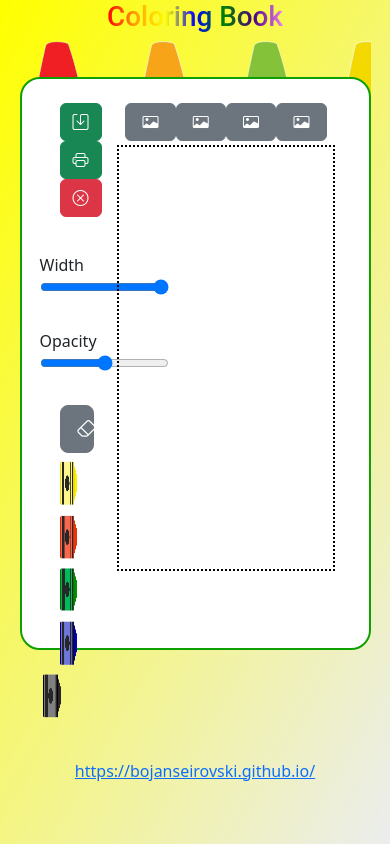
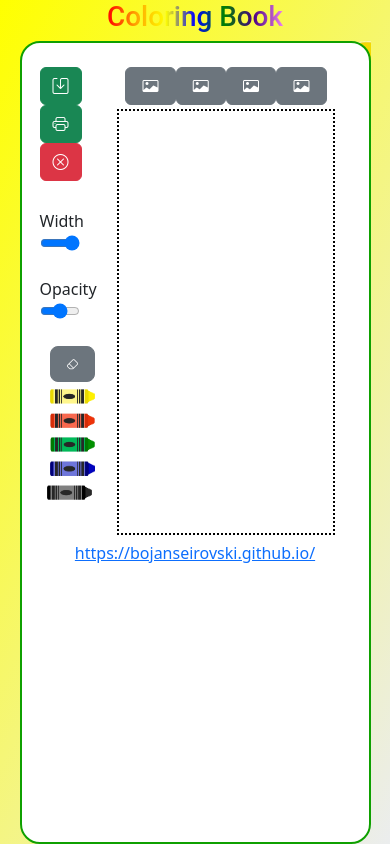
Before and after one commit to bojanseirovski/bojanseirovski.github.io, a React (Create React App) app: page / in a window 390 px wide. Built offline with nearby package versions, Linux system fonts and the light colour scheme.

Commit message:
tablet drawing fix

```diff
--- a/public/index.html
+++ b/public/index.html
@@ -5,25 +5,9 @@
     <link rel="icon" href="%PUBLIC_URL%/favicon.ico" />
     <meta name="viewport" content="width=device-width, initial-scale=1.0" />
     <meta name="theme-color" content="#000000" />
-    <meta
-      name="description"
-      content="Web site created using create-react-app"
-    />
+    <meta name="description" content="Coloring" />
     <link rel="apple-touch-icon" href="%PUBLIC_URL%/crayons.png" />
-    <!--
-      manifest.json provides metadata used when your web app is installed on a
-      user's mobile device or desktop. See https://developers.google.com/web/fundamentals/web-app-manifest/
-    -->
     <link rel="manifest" href="%PUBLIC_URL%/manifest.json" />
-    <!--
-      Notice the use of %PUBLIC_URL% in the tags above.
-      It will be replaced with the URL of the `public` folder during the build.
-      Only files inside the `public` folder can be referenced from the HTML.
-
-      Unlike "/favicon.ico" or "favicon.ico", "%PUBLIC_URL%/favicon.ico" will
-      work correctly both with client-side routing and a non-root public URL.
-      Learn how to configure a non-root public URL by running `npm run build`.
-    -->
     <title>Coloring</title>
   </head>
   <body>
--- a/src/App.css
+++ b/src/App.css
@@ -24,14 +24,14 @@ h1 {
 
 .draw-area-background{
 	width: 90%;
-	height: 85%;
+	height: 100%;
 	background-color: transparent;
 	background-image: url("http://localhost:3000/crayons.png");
 	background-repeat: no-repeat;
 }
 .draw-area {
 	margin-top: 10%;
-	height: 80%;
+	/* height: 88%; */
 	border: 2px solid #0FA000;
 	border-radius: 20px;
 	position: relative;
@@ -50,29 +50,27 @@ div.toolbox{
 	padding-left: 30px;
 }
 
-div.toolbox .buttons{
-	padding-left: 20px;
-}
-
 .colorPaletteLabel {
 	font-weight: 800;
 }
 
 img.color{
-	width: 88%;
-	height: 45px;
+	width: 80%;
+	height: 25px;
 	margin-left: 20px;
 	cursor: pointer;
+	margin-top: 5%;
 }
 
 img.color[data-color=black]{
-	margin-left: 20%;
+	margin-left: 40%;
 }
 
 button.btn.color{
 	width: 88%;
 	margin-left: 20px;
 	cursor: pointer;
+	margin-top: 5%;
 }
 
 .paletteContainer .brushWidth,
@@ -91,3 +89,31 @@ canvas#canvasDraw.draw{
 	cursor: crosshair;
 	border: 2px dotted #000000;
 }
+
+@media only screen and (max-width: 1200px)
+{
+	.draw-area {
+		margin-top: 0px;
+		height: 100%!important;
+		position: relative;
+	}
+	img.color
+	{
+		width: 45px;
+		height: 15px;
+		margin-left: 10px;
+		cursor: pointer;
+	}
+	button.btn.color
+	{
+		font-size: 12px;
+		width: 45px;
+		margin-left: 10px;
+		cursor: pointer;
+	}
+
+	.paletteContainer input
+	{
+		width: 40px;
+	}
+}
--- a/src/App.tsx
+++ b/src/App.tsx
@@ -26,9 +26,6 @@ function App() {
               />
           </div>
         </div>
-        <footer>
-            <a href="https://bojanseirovski.github.io/">https://bojanseirovski.github.io/</a>
-        </footer>
     </div>
   );
 }
--- a/src/components/Canvas.tsx
+++ b/src/components/Canvas.tsx
@@ -42,13 +42,16 @@ const Canvas:React.FunctionComponent<CanvasProps> = (props) => {
 
         function handleResize() {
             let cCanvas = document.getElementById('canvasDraw');
-            cCanvas.width = window.innerWidth*0.55;
-            cCanvas.height =  window.innerHeight*0.55;
+            cCanvas.width = window.innerWidth * 0.55;
+            cCanvas.height = window.innerHeight * 0.55;
             let cntx = cCanvas?.getContext("2d");
             cntx.lineWidth = lineWidth;
-          }
+        }
 
-          window.addEventListener('resize', handleResize);
+        function preventDefaultTouch(e:any) {
+            e.preventDefault();
+        }
+        window.addEventListener('resize', handleResize);
     }, [lineColor, lineOpacity, lineWidth]);
 
 
@@ -92,14 +95,26 @@ const Canvas:React.FunctionComponent<CanvasProps> = (props) => {
         ctxRef.current?.stroke();
     };
 
+    const startDrawingTouch = (e:any) => {
+        let offsetX = e.touches[0].pageX - canvasRef.current.getBoundingClientRect().left;
+        let offsetY = e.touches[0].pageY - canvasRef.current.getBoundingClientRect().top;
+        ctxRef.current?.beginPath();
+        ctxRef.current?.moveTo(
+            offsetX,
+            offsetY
+        );
+        setIsDrawing(true);
+    };
+
     const drawTouch = (e:any) => {
         if (!isDrawing) {
             return;
         }
-        console.log(e);
+        let offsetX = e.touches[0].pageX - canvasRef.current.getBoundingClientRect().left;
+        let offsetY = e.touches[0].pageY - canvasRef.current.getBoundingClientRect().top;
         ctxRef.current?.lineTo(
-            e.nativeEvent.offsetX,
-            e.nativeEvent.offsetY
+            offsetX,
+            offsetY
         );
         ctxRef.current?.stroke();
     };
@@ -113,7 +128,7 @@ const Canvas:React.FunctionComponent<CanvasProps> = (props) => {
     const updateColorFromPalette = (e:any) => {
         resetColors();
         selectedColor = e.target.getAttribute("data-color");
-        e.target.style.marginLeft = "20%";
+        e.target.style.marginLeft = "40%";
         setLineColor(selectedColor);
     }
 
@@ -190,7 +205,7 @@ const Canvas:React.FunctionComponent<CanvasProps> = (props) => {
                         </div> */}
                     </div>
                     <div className="row paletteContainer mt-4">
-                        <div className="col-12 mt-2 brushWidth">
+                        <div className="col-12 brushWidth">
                             <label>Width</label>
                             <input
                                 type="range"
@@ -200,7 +215,7 @@ const Canvas:React.FunctionComponent<CanvasProps> = (props) => {
                                 onChange={updateLineWidth}
                             />
                         </div>
-                        <div className="col-12 mt-2 opacity">
+                        <div className="col-12 opacity">
                             <label>Opacity</label>
                             <input
                                 type="range"
@@ -213,7 +228,7 @@ const Canvas:React.FunctionComponent<CanvasProps> = (props) => {
                         <div className="col-12 paletteWidth">
                             <button
                                 type="button"
-                                className="btn btn-secondary btn-lg color mt-2"
+                                className="btn btn-secondary btn-lg color"
                                 title="white"
                                 data-color="white"
                                 key="white"
@@ -225,7 +240,7 @@ const Canvas:React.FunctionComponent<CanvasProps> = (props) => {
                                 src={"/img/"+ color.color+".png"}
                                 alt={color.color}
                                 data-color={color.color}
-                                className="color mt-2"
+                                className="color"
                                 key={color.color}
                                 onClick={updateColorFromPalette}/>
                             ))}
@@ -255,7 +270,7 @@ const Canvas:React.FunctionComponent<CanvasProps> = (props) => {
                         onMouseDown={startDrawing}
                         onMouseUp={endDrawing}
                         onMouseMove={draw}
-                        onTouchStart={startDrawing}
+                        onTouchStart={startDrawingTouch}
                         onTouchEnd={endDrawing}
                         onTouchMove={drawTouch}
                         ref={canvasRef}
@@ -264,6 +279,9 @@ const Canvas:React.FunctionComponent<CanvasProps> = (props) => {
                         />
                 </div>
             </div>
+            <footer>
+                <a href="https://bojanseirovski.github.io/">https://bojanseirovski.github.io/</a>
+            </footer>
         </div>
     );
 }
```
